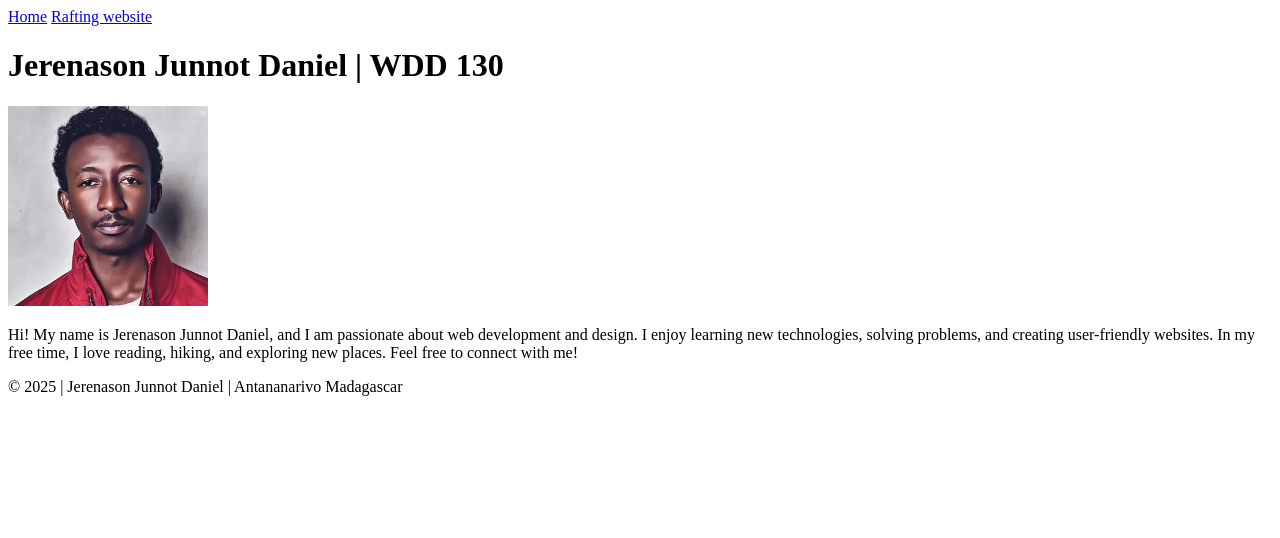
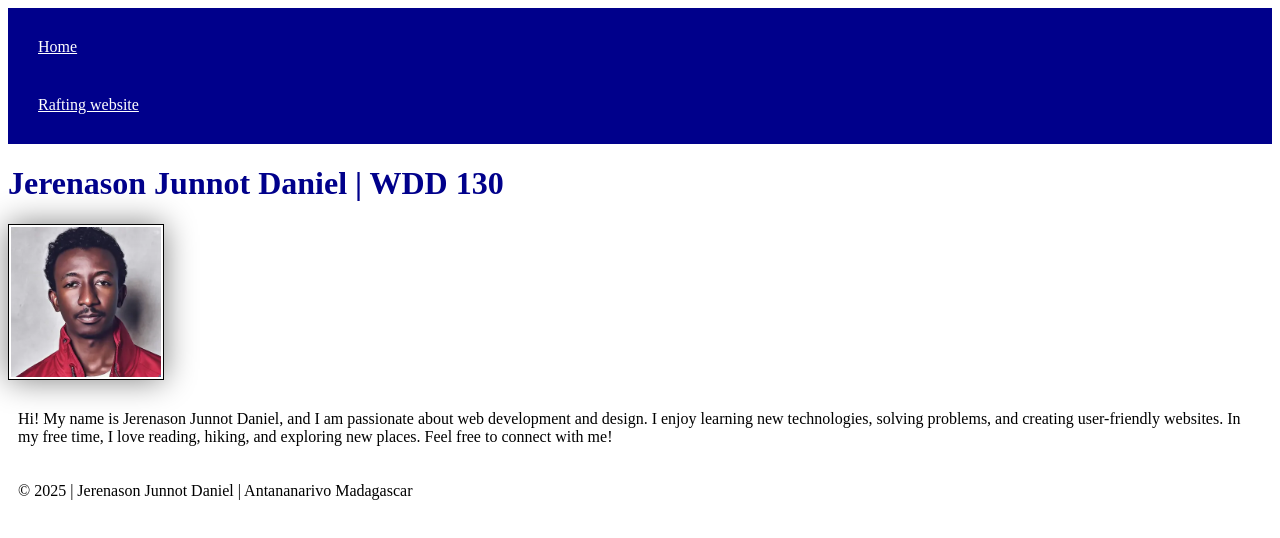
Before and after one commit to JunnotDaniel13/wdd130, a plain HTML site: page index.html in a window 1280 px wide. Drawn offline with Linux system fonts and the light colour scheme.

Commit message:
Added the styling for the website

```diff
--- a/index.html
+++ b/index.html
@@ -4,6 +4,7 @@
     <meta charset="UTF-8" />
     <meta name="viewport" content="width=device-width, initial-scale=1.0" />
     <title>Jerenason Junnot Daniel | WDD 130</title>
+    <link rel="stylesheet" href="styles/styles.css" />
   </head>
   <body>
     <header>
--- /dev/null
+++ b/styles/styles.css
@@ -0,0 +1,26 @@
+nav {
+  background-color: darkblue;
+  padding: 10px;
+}
+
+nav a {
+  color: white;
+  display: block;
+  padding: 20px;
+}
+
+h1 {
+  color: darkblue;
+}
+
+img {
+  width: 150px;
+  height: auto;
+  border: 1px solid black;
+  padding: 2px;
+  box-shadow: 0 0 30px gray;
+}
+
+p {
+  padding: 10px;
+}
```
